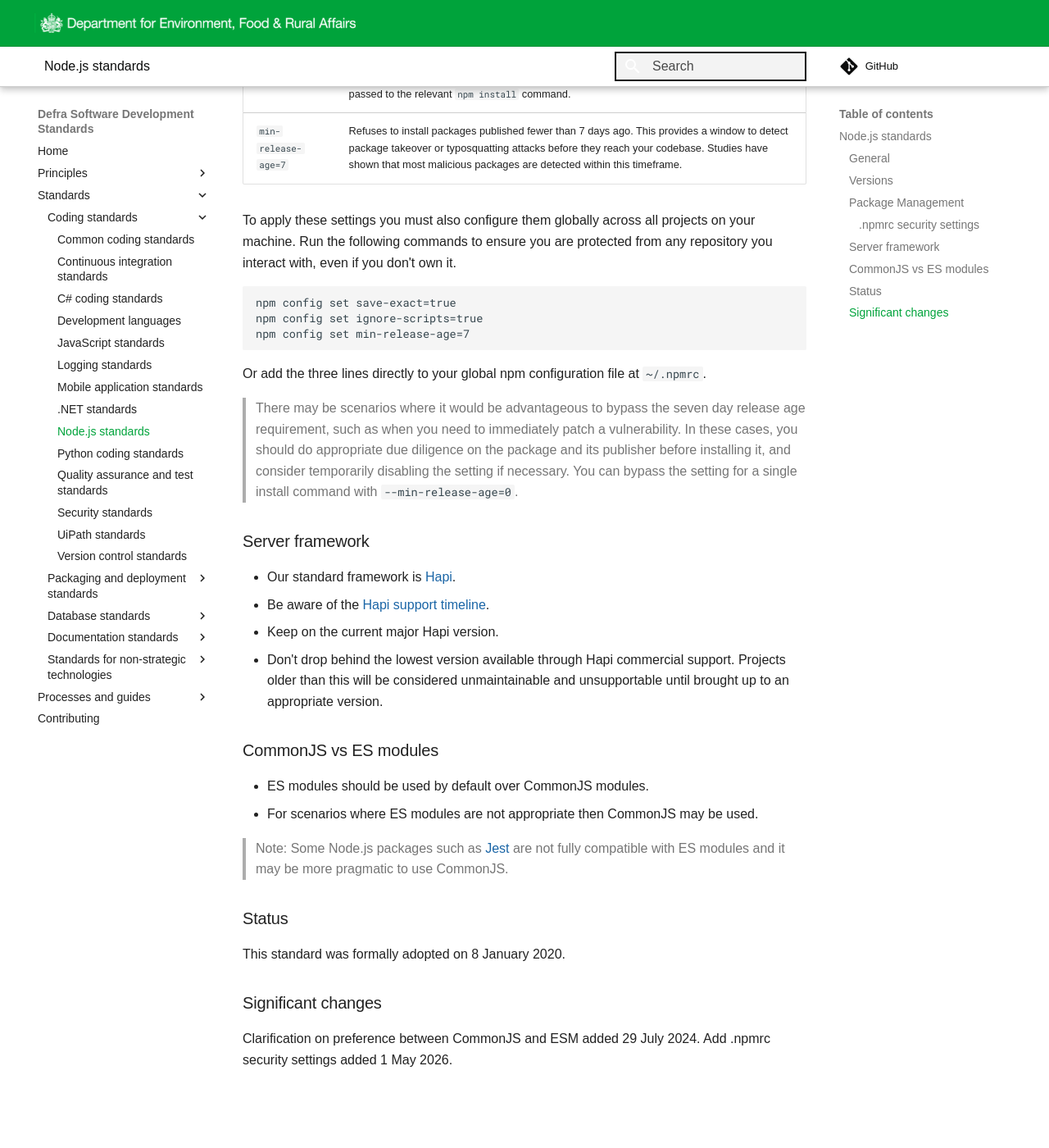
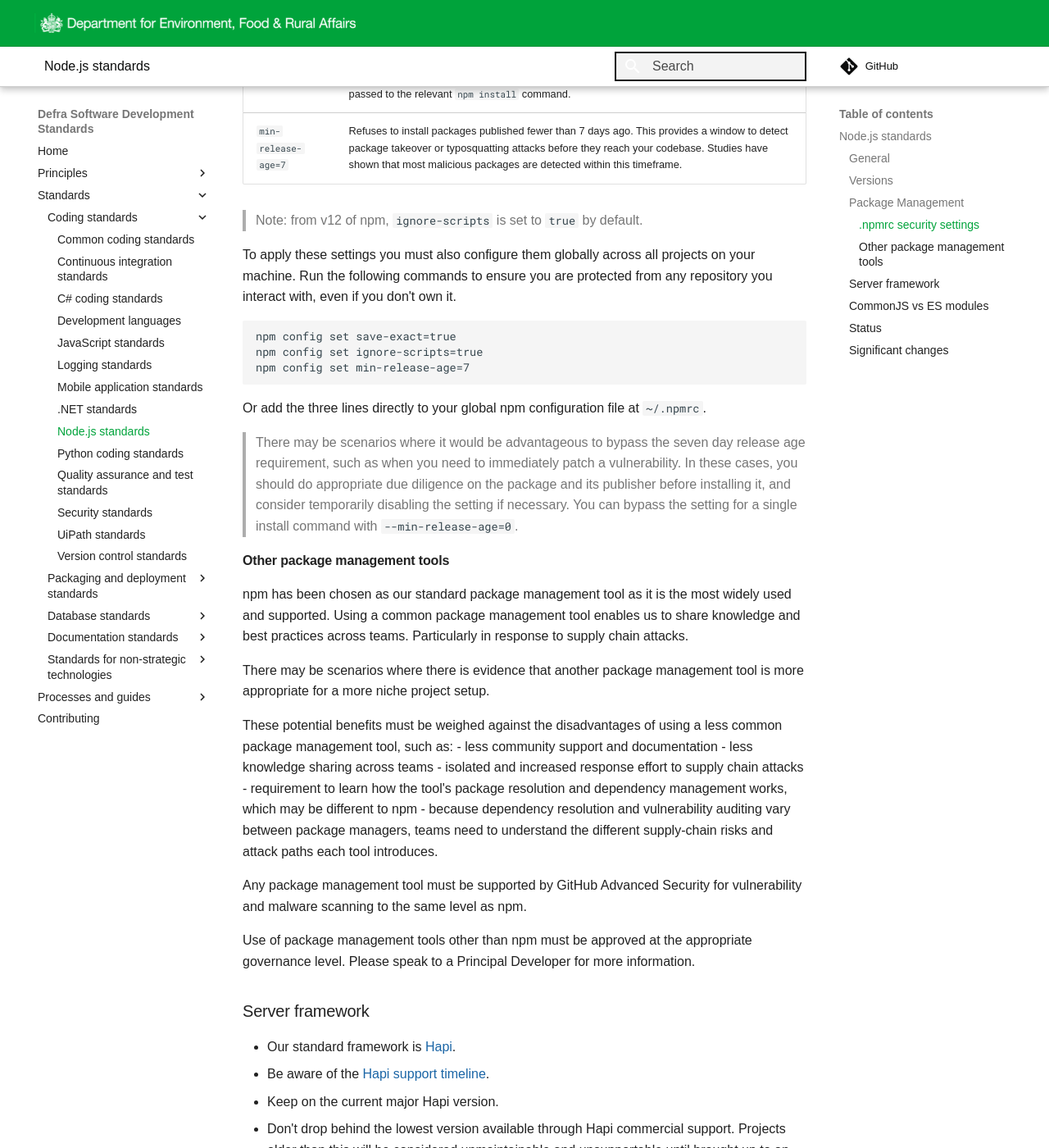
Before and after one commit to DEFRA/software-development-standards, an MkDocs documentation site: the page built from docs/standards/node_standards.md, in a window 1280 px wide and 1400 px high, scrolled down 1529 px. Shown: the whole window at 82% size. Built offline with MkDocs 1.6.1 and Material for MkDocs 9.7.7, drawn with Linux system fonts in a browser that asks for light colours; some web fonts are replaced; comment, search, counter and statistics services are not loaded; before the commit the page ends 2859 px from its top, so only the background shows below that; some of the changed text lies outside the part shown.

Commit message:
Add package management clarification (#135)

````diff
--- a/docs/standards/node_standards.md
+++ b/docs/standards/node_standards.md
@@ -41,6 +41,8 @@ min-release-age=7
 | `ignore-scripts=true` | Prevents npm from running lifecycle scripts such as `preinstall` and `postinstall` during package installation. This blocks a common vector for arbitrary code execution from malicious or compromised packages. Note: some packages that compile native bindings require lifecycle scripts to function. If any packages genuinely need it, then `--ignore-scripts=false` can be passed to the relevant `npm install` command. |
 | `min-release-age=7` | Refuses to install packages published fewer than 7 days ago. This provides a window to detect package takeover or typosquatting attacks before they reach your codebase. Studies have shown that most malicious packages are detected within this timeframe. |
 
+> Note: from v12 of npm, `ignore-scripts` is set to `true` by default.
+
 To apply these settings you must also configure them globally across all projects on your machine. Run the following commands to ensure you are protected from any repository you interact with, even if you don't own it.
 
 ```sh
@@ -53,6 +55,23 @@ Or add the three lines directly to your global npm configuration file at `~/.npm
 
 > There may be scenarios where it would be advantageous to bypass the seven day release age requirement, such as when you need to immediately patch a vulnerability. In these cases, you should do appropriate due diligence on the package and its publisher before installing it, and consider temporarily disabling the setting if necessary. You can bypass the setting for a single install command with `--min-release-age=0`.
 
+#### Other package management tools
+
+npm has been chosen as our standard package management tool as it is the most widely used and supported.  Using a common package management tool enables us to share knowledge and best practices across teams.  Particularly in response to supply chain attacks.
+
+There may be scenarios where there is evidence that another package management tool is more appropriate for a more niche project setup.
+
+These potential benefits must be weighed against the disadvantages of using a less common package management tool, such as:
+- less community support and documentation
+- less knowledge sharing across teams
+- isolated and increased response effort to supply chain attacks
+- requirement to learn how the tool's package resolution and dependency management works, which may be different to npm
+- because dependency resolution and vulnerability auditing vary between package managers, teams need to understand the different supply-chain risks and attack paths each tool introduces.
+
+Any package management tool must be supported by GitHub Advanced Security for vulnerability and malware scanning to the same level as npm.
+
+Use of package management tools other than npm must be approved at the appropriate governance level.  Please speak to a Principal Developer for more information.
+
 ### Server framework
 - Our standard framework is [Hapi](https://hapijs.com/).
 - Be aware of the [Hapi support timeline](https://hapi.dev/support/#plans).
@@ -61,6 +80,7 @@ Or add the three lines directly to your global npm configuration file at `~/.npm
   considered unmaintainable and unsupportable until brought up to an appropriate version.
 
 ### CommonJS vs ES modules
+
 - ES modules should be used by default over CommonJS modules.
 - For scenarios where ES modules are not appropriate then CommonJS may be used.
 
@@ -72,5 +92,6 @@ This standard was formally adopted on 8 January 2020.
 
 ### Significant changes
 
-Clarification on preference between CommonJS and ESM added 29 July 2024.
-Add .npmrc security settings added 1 May 2026.
+- Clarification on preference between CommonJS and ESM added 29 July 2024.
+- Add `.npmrc` security settings added 1 May 2026.
+- Clarification on use of other package management tools added 18 June 2026.
````
